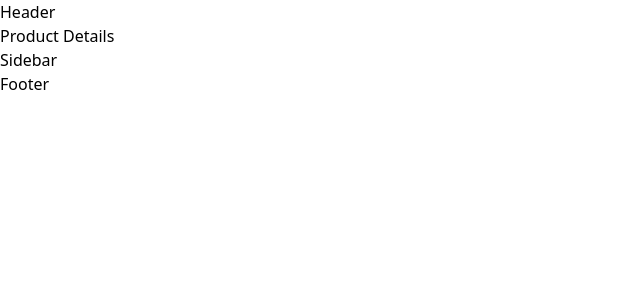
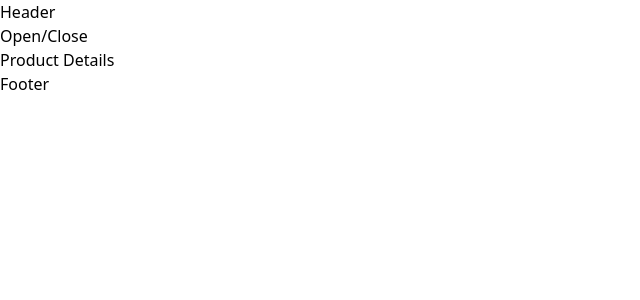
Before and after one commit to mriskisyahputraa2/shopping-cart, a React (Create React App) app: page /product-detail/1 in a window 1280 px wide. Shown: the top 300 px of the page, without its empty margins (0-640 px from the left). Built offline with nearby package versions, Linux system fonts and the light colour scheme; no server answers.

Commit message:
adding button open&close

```diff
--- a/src/components/Header.jsx
+++ b/src/components/Header.jsx
@@ -1,7 +1,17 @@
-import React from "react";
+import { useContext } from "react";
+import { SidebarContext } from "../context/SidebarContext";
 
-const Header = () => {
-  return <div>Header</div>;
-};
+function Header() {
+  const { isOpen, setIsOpen } = useContext(SidebarContext);
+
+  return (
+    <>
+      <div>
+        <div>Header</div>
+        <div onClick={() => setIsOpen(!isOpen)}>Open/Close</div>
+      </div>
+    </>
+  );
+}
 
 export default Header;
--- a/src/components/Sidebar.jsx
+++ b/src/components/Sidebar.jsx
@@ -1,7 +1,22 @@
-import React from "react";
+// import icons
+import { IoMdArrowForward } from "react-icons/io";
+import { FiTrash2 } from "react-icons/fi";
+import { useContext } from "react";
+import { SidebarContext } from "../context/SidebarContext";
 
-const Sidebar = () => {
-  return <div>Sidebar</div>;
-};
+function Sidebar() {
+  const { isOpen, handleClose } = useContext(SidebarContext);
+
+  return (
+    <>
+      <div
+        className={`${
+          isOpen ? "right-0" : "-right-full"
+        } "w-full h-full bg-white fixed top-0 shadow-2xl md:w-[35vw] xl:w-[30vw] xl:max-w-[30vw] transtion-all duration-300 z-20 px-4`}>
+        Sidebar
+      </div>
+    </>
+  );
+}
 
 export default Sidebar;
```
